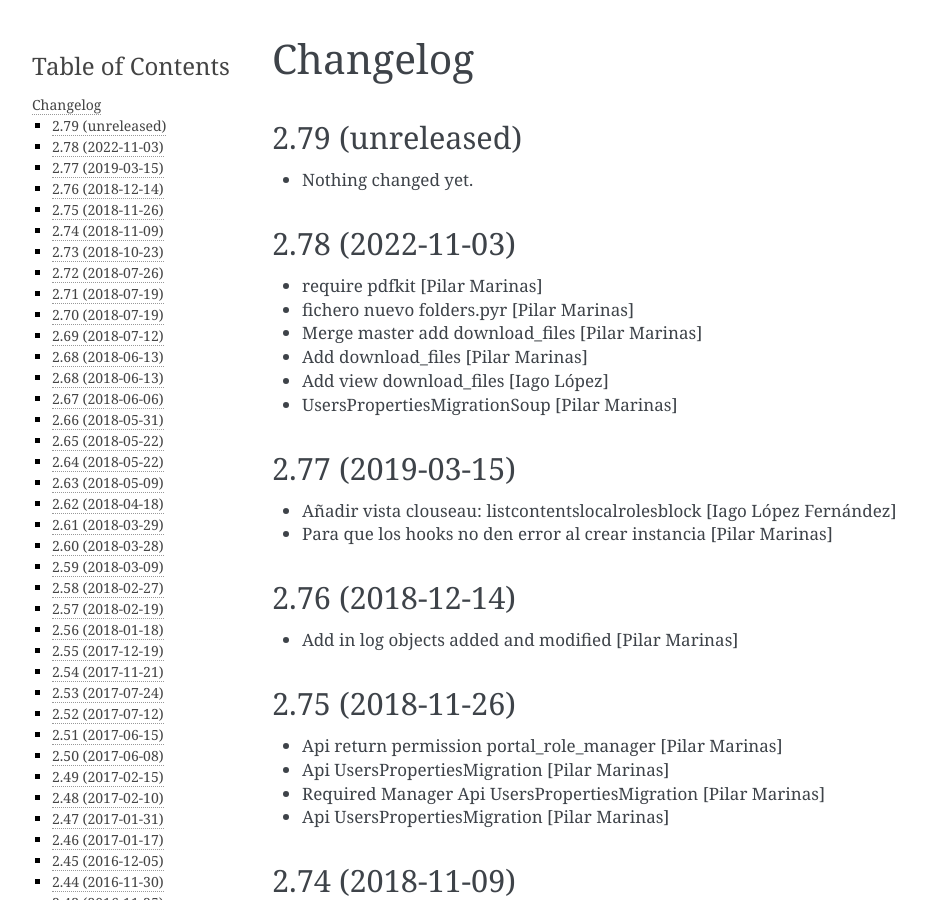
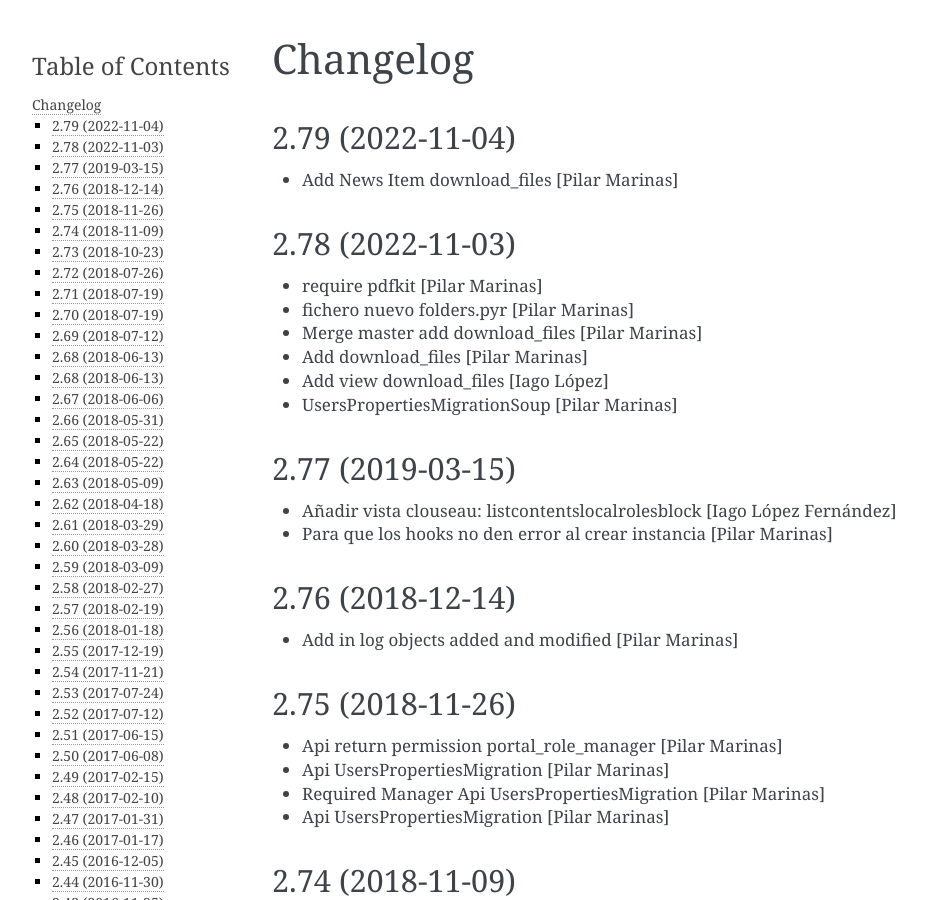
Before and after one commit to UPCnet/ulearn.core, a Sphinx documentation site: the page built from docs/HISTORY.rst, in a window 1280 px wide and 900 px high. Shown: the whole window, without its empty margins (148-1074 px from the left). Built offline with Sphinx 7.4.7, drawn with Linux system fonts in a browser that asks for light colours; pages that are not in the unit, such as notebooks, are missing from menus.

Commit message:
Preparing release 2.79

```diff
--- a/docs/HISTORY.rst
+++ b/docs/HISTORY.rst
@@ -1,11 +1,10 @@
 Changelog
 =========
 
-2.79 (unreleased)
+2.79 (2022-11-04)
 -----------------
 
-- Nothing changed yet.
-
+* Add News Item download_files [Pilar Marinas]
 
 2.78 (2022-11-03)
 -----------------
--- a/setup.py
+++ b/setup.py
@@ -1,7 +1,7 @@
 from setuptools import setup, find_packages
 import os
 
-version = '2.79.dev0'
+version = '2.79'
 
 README = open('README.rst').read()
 HISTORY = open(os.path.join('docs', 'HISTORY.rst')).read()
```
